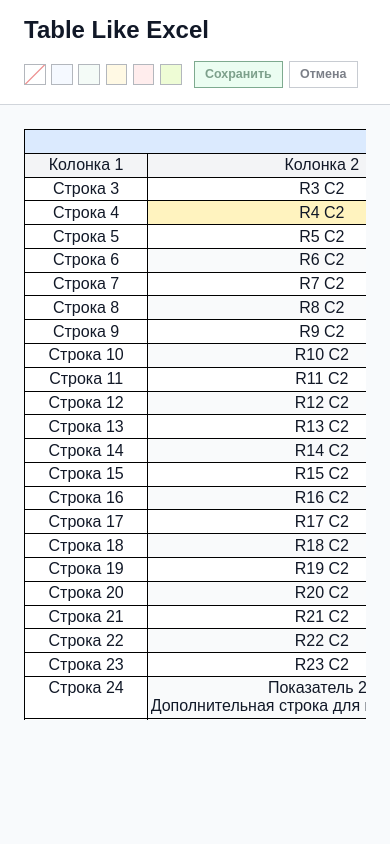
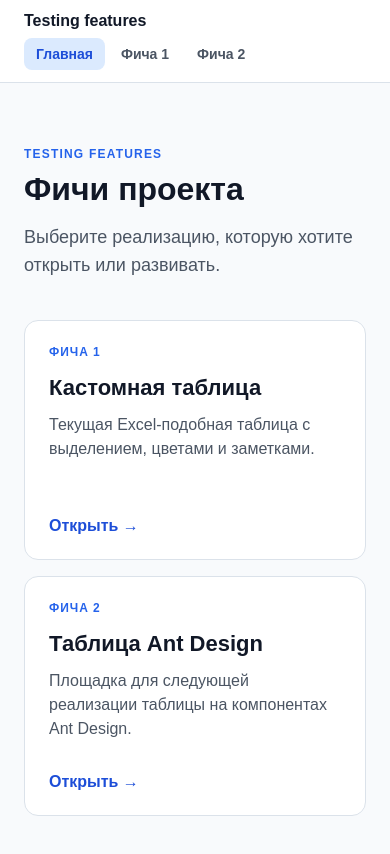
Before and after one commit to warlok38/table-like-excel, a Next.js app: page / in a window 390 px wide. Shown: the top 854 px of the page. Built offline with nearby package versions, Linux system fonts and the light colour scheme.

Commit message:
feat: added layout and feature pages for project

```diff
--- /dev/null
+++ b/src/app/feature-navigation.module.css
@@ -0,0 +1,66 @@
+.header {
+  position: sticky;
+  z-index: 30;
+  top: 0;
+  display: flex;
+  align-items: center;
+  justify-content: space-between;
+  gap: 1.5rem;
+  min-height: 4rem;
+  padding: 0.75rem 1.5rem;
+  border-bottom: 1px solid #dbe2ea;
+  background: rgb(255 255 255 / 94%);
+  backdrop-filter: blur(0.75rem);
+}
+
+.brand {
+  color: #111827;
+  font-size: 1rem;
+  font-weight: 700;
+  text-decoration: none;
+  white-space: nowrap;
+}
+
+.navigation {
+  display: flex;
+  align-items: center;
+  gap: 0.25rem;
+}
+
+.navigationLink {
+  padding: 0.5rem 0.75rem;
+  border-radius: 0.5rem;
+  color: #4b5563;
+  font-size: 0.875rem;
+  font-weight: 600;
+  text-decoration: none;
+}
+
+.navigationLink:hover {
+  background: #f1f5f9;
+  color: #111827;
+}
+
+.navigationLink[data-active='true'] {
+  background: #dbeafe;
+  color: #1d4ed8;
+}
+
+.navigationLink:focus-visible,
+.brand:focus-visible {
+  outline: 3px solid rgb(37 99 235 / 30%);
+  outline-offset: 2px;
+}
+
+@media (max-width: 40rem) {
+  .header {
+    align-items: flex-start;
+    flex-direction: column;
+    gap: 0.5rem;
+  }
+
+  .navigation {
+    width: 100%;
+    overflow-x: auto;
+  }
+}
--- /dev/null
+++ b/src/app/feature-navigation.tsx
@@ -0,0 +1,41 @@
+'use client'
+
+import Link from 'next/link'
+import { usePathname } from 'next/navigation'
+
+import styles from './feature-navigation.module.css'
+
+const navigationItems = [
+  { href: '/', label: 'Главная' },
+  { href: '/features/custom-table', label: 'Фича 1' },
+  { href: '/features/antd-table', label: 'Фича 2' }
+]
+
+export function FeatureNavigation() {
+  const pathname = usePathname()
+
+  return (
+    <header className={styles.header}>
+      <Link className={styles.brand} href="/">
+        Testing features
+      </Link>
+      <nav aria-label="Навигация по фичам" className={styles.navigation}>
+        {navigationItems.map((item) => {
+          const isActive = pathname === item.href
+
+          return (
+            <Link
+              aria-current={isActive ? 'page' : undefined}
+              className={styles.navigationLink}
+              data-active={isActive}
+              href={item.href}
+              key={item.href}
+            >
+              {item.label}
+            </Link>
+          )
+        })}
+      </nav>
+    </header>
+  )
+}
--- /dev/null
+++ b/src/app/features/antd-table/page.module.css
@@ -0,0 +1,32 @@
+.page {
+  width: min(72rem, 100%);
+  margin: 0 auto;
+  padding: 4rem 1.5rem;
+}
+
+.eyebrow {
+  margin: 0 0 0.75rem;
+  color: #2563eb;
+  font-size: 0.75rem;
+  font-weight: 700;
+  letter-spacing: 0.1em;
+  text-transform: uppercase;
+}
+
+.title {
+  margin: 0;
+  color: #111827;
+  font-size: clamp(2rem, 5vw, 3rem);
+}
+
+.placeholder {
+  display: grid;
+  min-height: 18rem;
+  place-items: center;
+  margin: 2rem 0 0;
+  border: 1px dashed #93c5fd;
+  border-radius: 0.875rem;
+  background: #ffffff;
+  color: #64748b;
+  font-size: 1.125rem;
+}
--- /dev/null
+++ b/src/app/features/custom-table/page.module.css
@@ -0,0 +1,35 @@
+.page {
+  min-height: calc(100vh - 4rem);
+  background: #f8fafc;
+  color: #111827;
+}
+
+.header {
+  display: flex;
+  align-items: center;
+  justify-content: space-between;
+  flex-wrap: wrap;
+  gap: 1rem;
+  padding: 1rem 1.5rem;
+  border-bottom: 1px solid #d1d5db;
+  background: #ffffff;
+}
+
+.eyebrow {
+  margin: 0 0 0.25rem;
+  color: #2563eb;
+  font-size: 0.75rem;
+  font-weight: 700;
+  letter-spacing: 0.08em;
+  text-transform: uppercase;
+}
+
+.title {
+  margin: 0;
+  font-size: 1.5rem;
+  line-height: 1.2;
+}
+
+.content {
+  padding: 1.5rem;
+}
--- a/src/app/globals.css
+++ b/src/app/globals.css
@@ -10,5 +10,7 @@ body {
 }
 
 body {
+  background: #f8fafc;
+  color: #111827;
   font-family: Arial, Helvetica, sans-serif;
 }
--- a/src/app/layout.tsx
+++ b/src/app/layout.tsx
@@ -1,9 +1,11 @@
 import type { Metadata } from 'next'
+
+import { FeatureNavigation } from './feature-navigation'
 import './globals.css'
 
 export const metadata: Metadata = {
-  title: 'Table Like Excel',
-  description: 'Base Next.js project'
+  title: 'Testing features',
+  description: 'Экспериментальные реализации таблиц'
 }
 
 export default function RootLayout({
@@ -13,7 +15,10 @@ export default function RootLayout({
 }>) {
   return (
     <html lang="ru">
-      <body>{children}</body>
+      <body>
+        <FeatureNavigation />
+        {children}
+      </body>
     </html>
   )
 }
--- /dev/null
+++ b/src/app/page.module.css
@@ -0,0 +1,93 @@
+.page {
+  width: min(72rem, 100%);
+  margin: 0 auto;
+  padding: 4rem 1.5rem;
+}
+
+.intro {
+  max-width: 42rem;
+}
+
+.eyebrow {
+  margin: 0 0 0.75rem;
+  color: #2563eb;
+  font-size: 0.75rem;
+  font-weight: 700;
+  letter-spacing: 0.1em;
+  text-transform: uppercase;
+}
+
+.title {
+  margin: 0;
+  color: #111827;
+  font-size: clamp(2rem, 5vw, 3.5rem);
+  line-height: 1.05;
+}
+
+.description {
+  margin: 1rem 0 0;
+  color: #4b5563;
+  font-size: 1.125rem;
+  line-height: 1.6;
+}
+
+.featureGrid {
+  display: grid;
+  grid-template-columns: repeat(auto-fit, minmax(min(100%, 18rem), 1fr));
+  gap: 1rem;
+  margin-top: 2.5rem;
+}
+
+.featureCard {
+  display: flex;
+  min-height: 15rem;
+  flex-direction: column;
+  padding: 1.5rem;
+  border: 1px solid #dbe2ea;
+  border-radius: 0.875rem;
+  background: #ffffff;
+  color: inherit;
+  text-decoration: none;
+  transition:
+    border-color 160ms ease,
+    box-shadow 160ms ease,
+    transform 160ms ease;
+}
+
+.featureCard:hover {
+  border-color: #93c5fd;
+  box-shadow: 0 1rem 2.5rem rgb(15 23 42 / 10%);
+  transform: translateY(-2px);
+}
+
+.featureCard:focus-visible {
+  outline: 3px solid rgb(37 99 235 / 30%);
+  outline-offset: 3px;
+}
+
+.featureNumber {
+  color: #2563eb;
+  font-size: 0.75rem;
+  font-weight: 700;
+  letter-spacing: 0.08em;
+  text-transform: uppercase;
+}
+
+.featureTitle {
+  margin-top: 1rem;
+  color: #111827;
+  font-size: 1.375rem;
+}
+
+.featureDescription {
+  margin-top: 0.75rem;
+  color: #4b5563;
+  line-height: 1.5;
+}
+
+.featureLink {
+  margin-top: auto;
+  padding-top: 1.5rem;
+  color: #1d4ed8;
+  font-weight: 700;
+}
--- a/src/app/page.tsx
+++ b/src/app/page.tsx
@@ -1,68 +1,41 @@
-'use client'
+import Link from 'next/link'
 
-import { useMemo } from 'react'
+import styles from './page.module.css'
 
-import {
-  TableHeaderActions,
-  TableSurface,
-  useTableController,
-  type AvailableBackgroundColor,
-  type CellTable
-} from '@/components/Table'
-import { useTableDataAdapter } from '@/integrations/table/use-table-data-adapter'
-import { createMockTableDataAdapter } from '@/mocks/table/mock-table-data-adapter'
-import { availableBackgroundColorsMock, virtualizedTableDataMock } from '@/mocks/table'
-
-const emptyTableData: CellTable[][] = []
-const emptyBackgroundColors: AvailableBackgroundColor[] = []
+const features = [
+  {
+    href: '/features/custom-table',
+    title: 'Кастомная таблица',
+    description: 'Текущая Excel-подобная таблица с выделением, цветами и заметками.'
+  },
+  {
+    href: '/features/antd-table',
+    title: 'Таблица Ant Design',
+    description: 'Площадка для следующей реализации таблицы на компонентах Ant Design.'
+  }
+]
 
 export default function Home() {
-  const adapter = useMemo(
-    () =>
-      createMockTableDataAdapter({
-        data: virtualizedTableDataMock,
-        availableBackgroundColors: availableBackgroundColorsMock
-      }),
-    []
-  )
-  const tableState = useTableDataAdapter(adapter)
-  const isReady = tableState.status === 'ready'
-  const data = isReady ? tableState.snapshot.data : emptyTableData
-  const availableBackgroundColors = isReady
-    ? tableState.snapshot.availableBackgroundColors
-    : emptyBackgroundColors
-  const cellManagementEnabled = data.some((row) =>
-    row.some((cell) => cell.data_status !== null && cell.data_status !== undefined)
-  )
-  const table = useTableController({
-    data,
-    availableBackgroundColors,
-    cellManagementEnabled,
-    onSaveChanges: tableState.saveChanges
-  })
+  return (
+    <div className={styles.page}>
+      <div className={styles.intro}>
+        <p className={styles.eyebrow}>Testing features</p>
+        <h1 className={styles.title}>Фичи проекта</h1>
+        <p className={styles.description}>
+          Выберите реализацию, которую хотите открыть или развивать.
+        </p>
+      </div>
 
-  return (
-    <div style={{ minHeight: '100vh', background: '#f8fafc', color: '#111827' }}>
-      <header
-        style={{
-          display: 'flex',
-          alignItems: 'center',
-          justifyContent: 'space-between',
-          flexWrap: 'wrap',
-          gap: '1rem',
-          padding: '1rem 1.5rem',
-          borderBottom: '1px solid #d1d5db',
-          background: '#ffffff'
-        }}
-      >
-        <h1 style={{ margin: 0, fontSize: '1.5rem', lineHeight: 1.2 }}>Table Like Excel</h1>
-        {isReady && <TableHeaderActions model={table.headerActions} />}
-      </header>
-      <main style={{ padding: '1.5rem' }}>
-        {tableState.status === 'loading' && <p>Загрузка таблицы...</p>}
-        {tableState.status === 'error' && <p role="alert">{tableState.error}</p>}
-        {isReady && <TableSurface controller={table} />}
-      </main>
+      <div className={styles.featureGrid}>
+        {features.map((feature, index) => (
+          <Link className={styles.featureCard} href={feature.href} key={feature.href}>
+            <span className={styles.featureNumber}>Фича {index + 1}</span>
+            <strong className={styles.featureTitle}>{feature.title}</strong>
+            <span className={styles.featureDescription}>{feature.description}</span>
+            <span className={styles.featureLink}>Открыть →</span>
+          </Link>
+        ))}
+      </div>
     </div>
   )
 }
```
Also changed, not shown: src/app/features/antd-table/page.tsx (added, +11 -0 lines), src/app/features/custom-table/page.tsx (added, +62 -0 lines).
